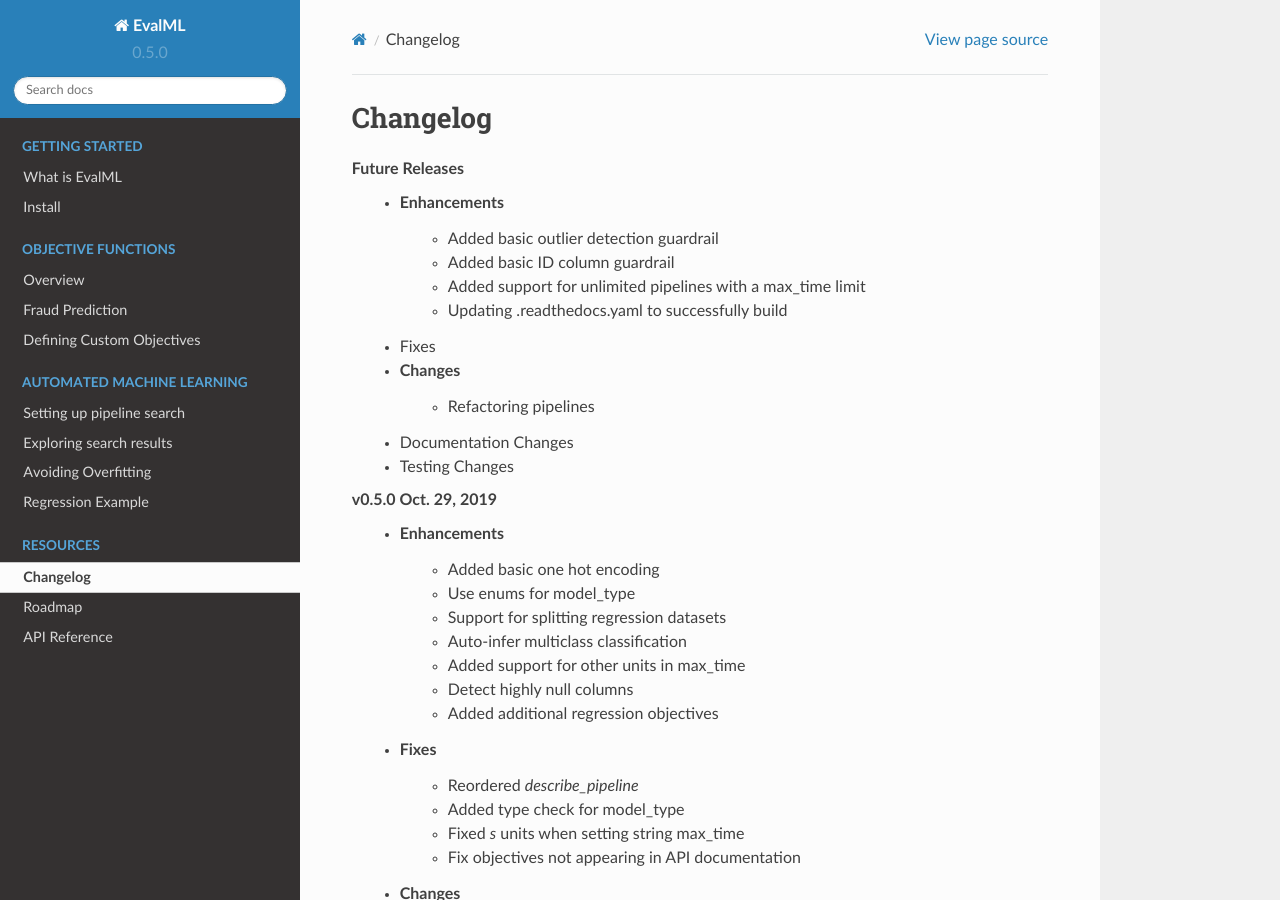
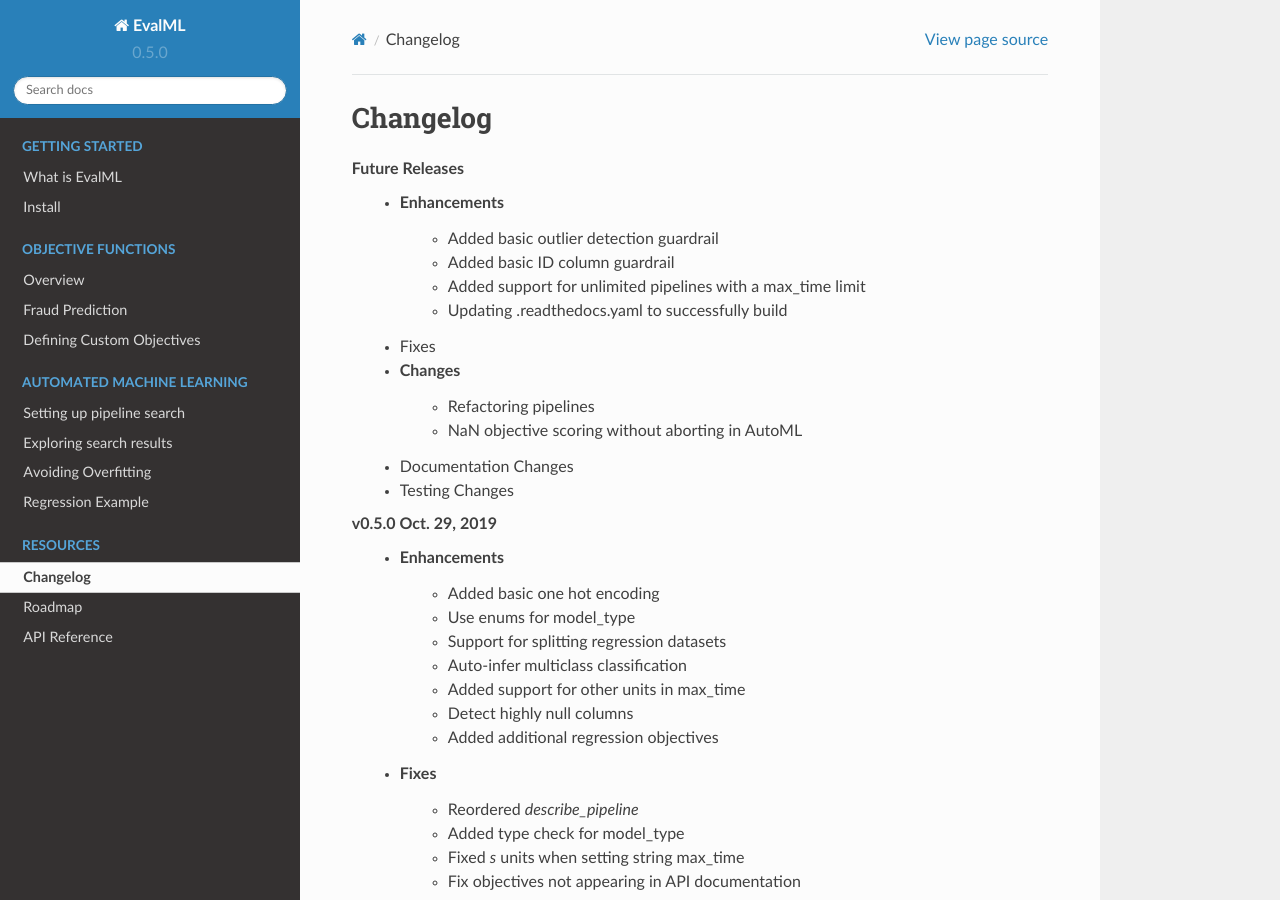
Before and after one commit to alteryx/evalml, a Sphinx documentation site: the page built from docs/source/changelog.rst, in a window 1280 px wide and 900 px high. Built offline with Sphinx 7.4.7 and the Read the Docs theme 2.0.0, drawn with Linux system fonts in a browser that asks for light colours; pages that are not in the unit, such as notebooks, are missing from menus.

Commit message:
changelog

```diff
--- a/docs/source/changelog.rst
+++ b/docs/source/changelog.rst
@@ -11,6 +11,7 @@
     * Fixes
     * Changes
         * Refactoring pipelines :pr:`108`
+        * NaN objective scoring without aborting in AutoML :pr:`192`
     * Documentation Changes
     * Testing Changes
 
```
